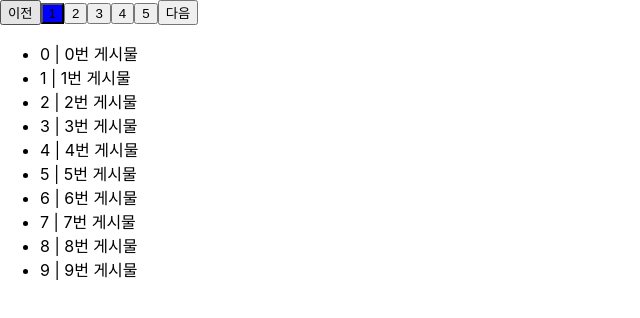
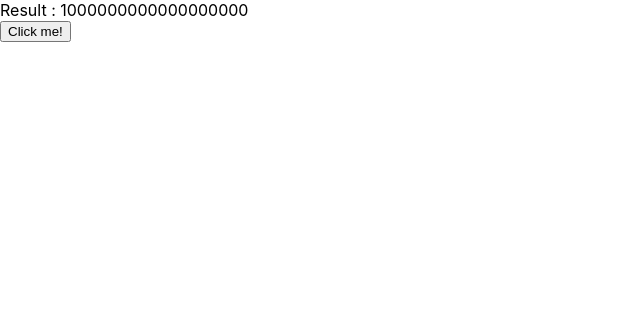
Before and after one commit to HY219/TIL, a React (Create React App) app in the folder FE_DevCourse/Week12/Day55/kdt-app/: page / in a window 1280 px wide. Shown: the top 318 px of the page, without its empty margins (0-640 px from the left). Built offline with nearby package versions, Linux system fonts and the light colour scheme.

Commit message:
Feat: useMemo - n의 값이 변경 될 때만 sum() 리렌더링
* 매번 리렌더링 되는 것을 막는다.
* ':'를 추가할 때는 sum()의 리렌더링이 일어나지 않도록 한다.

```diff
--- a/FE_DevCourse/Week12/Day55/kdt-app/src/App.js
+++ b/FE_DevCourse/Week12/Day55/kdt-app/src/App.js
@@ -1,33 +1,22 @@
-// 사용사례 - 페이지네이션
-// 데이터를 여러 페이지로 나눠서 일부씩 보여주는 기술
-// 한꺼번에 로드x
-// ex. 게시물 p.1, p.2, p.3
-import Pagination from "./components/Pagination";
-import Board2 from "./components/Board2";
+// useMemo
+// 최적화를 위해 사용하는 Hook
+// 1. 함수 컴포넌트는 자신의 상태가 변경될 때 리렌더링된다.
+// 2. 부모 컴포넌트로 부터 받는 prop이 변경될 때 리렌더링된다.
+// 3. 부모 컴포넌트의 상태가 변경되면 리렌더링된다.
+// 만약 연산의 속도가 느린 컴포넌트라면?
+
+// 매번 리렌더링 되지 않도록 막는다.
+// :을 추가 했을 때, sum 값은 리렌더링 되지 않도록 해보자.
 import { useState } from "react";
+import ShowSum from "./components/ShowSum";
 
 function App() {
-  const [page, setPage] = useState(0);
-  const limit = 10;
-  const offset = limit * page;
-  // const articles = [
-  //   { id: 1, title: "one" },
-  //   { id: 2, title: "two" },
-  // ];
-  const articles = new Array(100).fill().map((_, i) => ({
-    id: i,
-    title: `${i}번 게시물`,
-  }));
+  const [label, setLabel] = useState("Result");
 
   return (
     <div>
-      <Pagination
-        defaultPage={0}
-        limit={limit}
-        total={articles.length}
-        onChange={setPage}
-      />
-      <Board2 articles={articles.slice(offset, offset + limit)} />
+      <ShowSum label={label} n={1000000000} />
+      <button onClick={() => setLabel(label + ":")}>Click me!</button>
     </div>
   );
 }
--- /dev/null
+++ b/FE_DevCourse/Week12/Day55/kdt-app/src/components/ShowSum/index.js
@@ -0,0 +1,23 @@
+import { useMemo } from "react";
+
+const sum = (n) => {
+  console.log("Start");
+  let result = 0;
+  for (let i = 0; i < n; i++) {
+    result += n;
+  }
+  console.log("Finish");
+  return result;
+};
+
+const ShowSum = ({ label, n }) => {
+  const result = useMemo(() => sum(n), [n]);
+
+  return (
+    <div>
+      {label} : {result}
+    </div>
+  );
+};
+
+export default ShowSum;
```
Also changed, not shown: FE_DevCourse/Week12/Day55/kdt-app/src/workedAppBefore/Board2_Pagination.js (added, +35 -0 lines).
